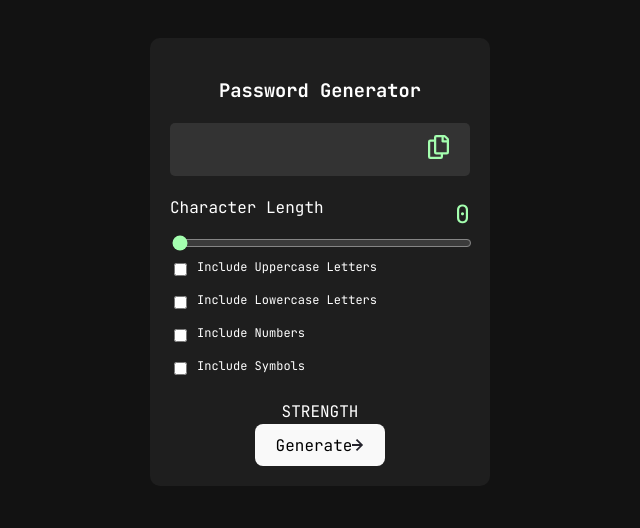
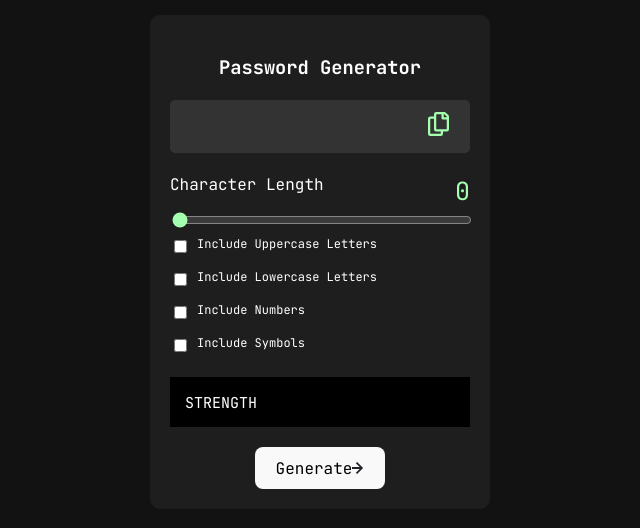
Before and after one commit to Abugbire10/password-generator-app, a React (Vite) app: page / in a window 1280 px wide. Shown: the part 138-666 px from the top of the page, without its empty margins (320-960 px from the left). Built offline with nearby package versions, Linux system fonts and the light colour scheme.

Commit message:
Update App.css

```diff
--- a/src/App.css
+++ b/src/App.css
@@ -87,3 +87,26 @@ h1 {
   width: 100%;
   accent-color: #a4ffaf;
 }
+
+.strength {
+  display: flex;
+  justify-content: space-between;
+  background-color: #000000;
+  height: 50px;
+  width: 300px;
+  margin-bottom: 20px;
+}
+
+#strength-label {
+  font-size: 15px;
+  margin: 3px;
+  margin: 15px;
+}
+
+.strength-label {
+  margin-left: 10px;
+  font-size: 15px;
+  margin: 15px;
+  display: flex;
+  gap: 80px;
+}
```
